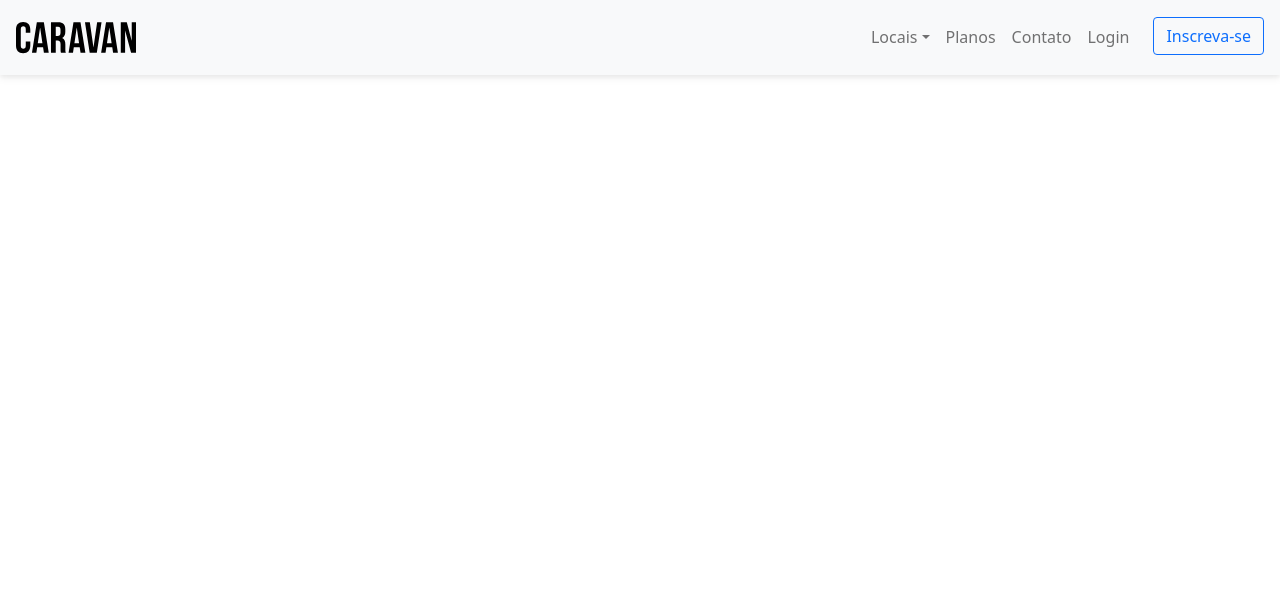
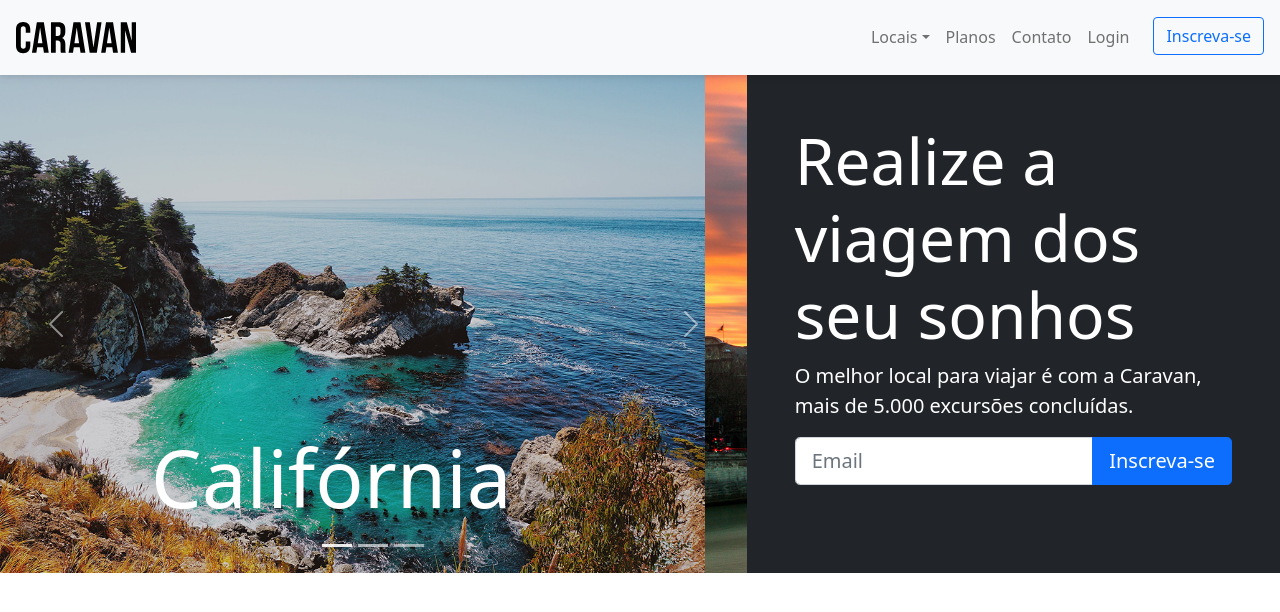
Before and after one commit to VictorMacedo00/Caravan, a plain HTML site: page index.html in a window 1280 px wide. Drawn offline with nearby package versions, Linux system fonts and the light colour scheme.

Commit message:
Carousel

```diff
--- a/css/index.css
+++ b/css/index.css
@@ -1,3 +1,7 @@
+body {
+    margin-top: 75px;
+}
+
 .box-shadow {
   box-shadow: 0 2px 4px 0 rgb(0 0 0 / 5%), 0 4px 8px 0 rgb(0 0 0 / 5%);
 }
--- a/index.html
+++ b/index.html
@@ -14,7 +14,9 @@
     <title>Caravan</title>
   </head>
   <body>
-    <nav class="navbar navbar-expand-lg navbar-light bg-light px-3 py-3 box-shadow">
+    <nav
+      class="navbar navbar-expand-lg navbar-light bg-light px-3 py-3 box-shadow fixed-top"
+    >
       <a class="navbar-brand">
         <img src="./img/caravan.svg" alt="caravan" />
       </a>
@@ -42,7 +44,7 @@
               >Locais</a
             >
             <ul class="dropdown-menu" aria-labelledby="navbarDropwdown">
-              <li><a href="#" class="dropdown-item">California</a></li>
+              <li><a href="#" class="dropdown-item">Califórnia</a></li>
               <li><a href="#" class="dropdown-item">Paris</a></li>
               <li><a href="#" class="dropdown-item">Dublin</a></li>
             </ul>
@@ -64,6 +66,66 @@
         </ul>
       </div>
     </nav>
+    <section class="container-fluid bg-dark">
+      <div class="row">
+        <div class="col-lg-7 p-0">
+          <div id="carouselCities" class="carousel slide" data-bs-ride="carousel">
+            <div class="carousel-indicators">
+              <button type="button" data-bs-target="#carouselCities" data-bs-slide-to="0" class="active" aria-current="true" aria-label="Slide 1"></button>
+              <button type="button" data-bs-target="#carouselCities" data-bs-slide-to="1" aria-label="Slide 2"></button>
+              <button type="button" data-bs-target="#carouselCities" data-bs-slide-to="2" aria-label="Slide 3"></button>
+            </div>
+            <div class="carousel-inner">
+              <div class="carousel-item active">
+                <img src="./img/california.jpg" class="d-block w-100" alt="...">
+                <div class="carousel-caption">
+                  <h1 class="display-1">Califórnia</h1>
+                </div>
+              </div>
+              <div class="carousel-item">
+                <img src="./img/paris.jpg" class="d-block w-100" alt="...">
+                <div class="carousel-caption">
+                  <h1 class="display-1">Paris</h1>
+                </div>
+              </div>
+              <div class="carousel-item">
+                <img src="./img/dublin.jpg" class="d-block w-100" alt="...">
+                <div class="carousel-caption">
+                  <h1 class="display-1">Dublin</h1>
+                </div>
+              </div>
+            </div>
+            <button class="carousel-control-prev" type="button" data-bs-target="#carouselCities" data-bs-slide="prev">
+              <span class="carousel-control-prev-icon" aria-hidden="true"></span>
+              <span class="visually-hidden">Previous</span>
+            </button>
+            <button class="carousel-control-next" type="button" data-bs-target="#carouselCities" data-bs-slide="next">
+              <span class="carousel-control-next-icon" aria-hidden="true"></span>
+              <span class="visually-hidden">Next</span>
+            </button>
+          </div>
+        </div>
+        <div class="col-lg-5 p-5 text-white">
+          <h1 class="display-3">Realize a viagem dos seu sonhos</h1>
+          <p class="lead">
+            O melhor local para viajar é com a Caravan, mais de 5.000 excursões
+            concluídas.
+          </p>
+          <div class="input-group input-group-lg">
+            <input
+              type="text"
+              class="form-control"
+              placeholder="Email"
+              aria-label="Email"
+              aria-describedby="button-addon1"
+            />
+            <button class="btn btn-primary" type="button" id="button-addon1">
+              Inscreva-se
+            </button>
+          </div>
+        </div>
+      </div>
+    </section>
 
     <!-- Scripts -->
     <script
```
